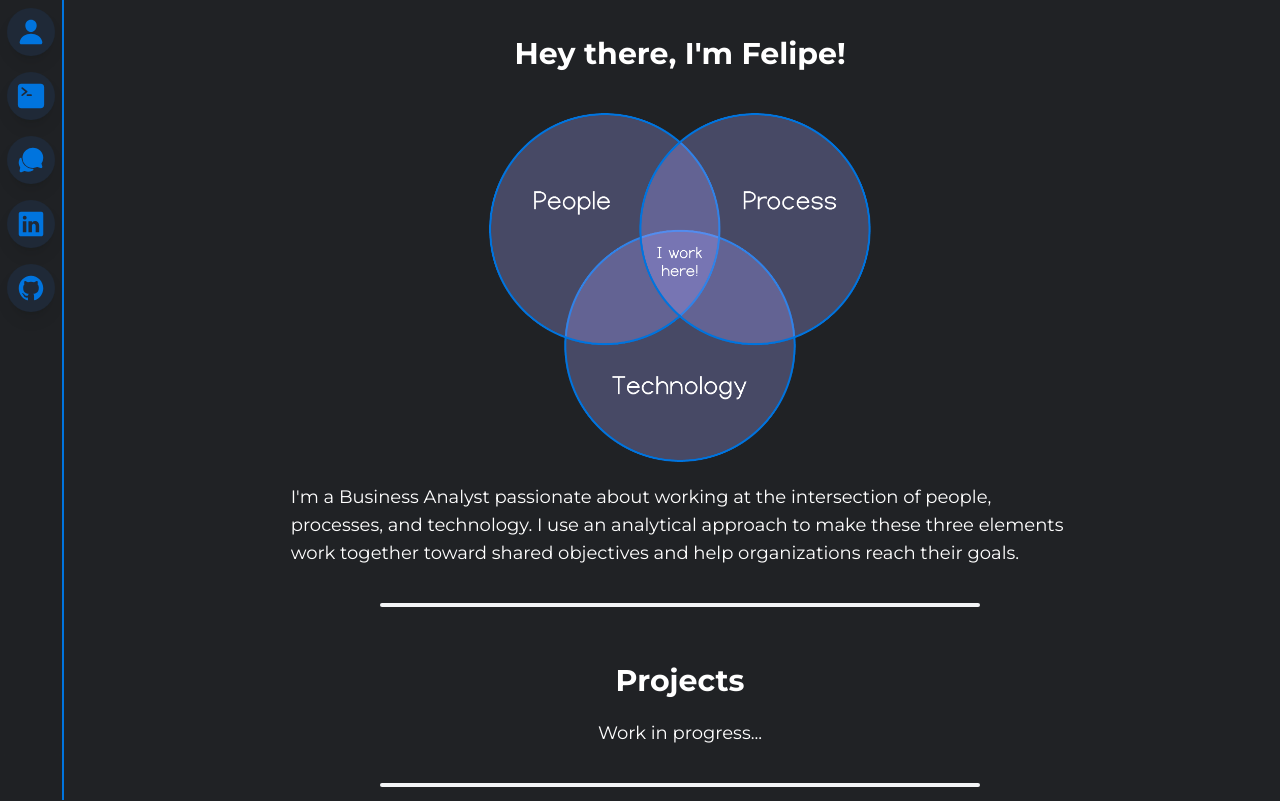
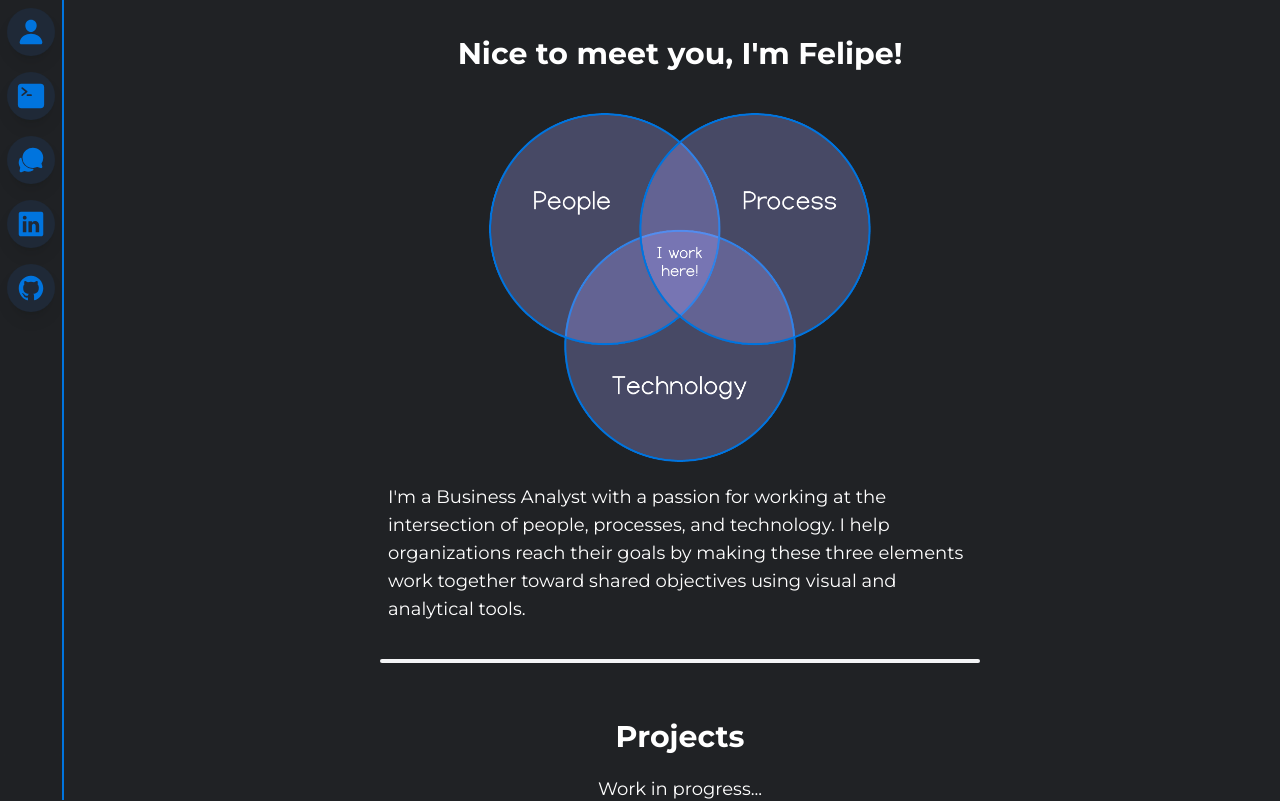
Before and after one commit to fmeneses-graca/my-website, a Next.js app: page / in a window 1280 px wide. Shown: the top 801 px of the page. Built offline with nearby package versions, Linux system fonts and the light colour scheme.

Commit message:
Update about section

```diff
--- a/components/AboutSection.js
+++ b/components/AboutSection.js
@@ -6,13 +6,14 @@ export default function AboutSection() {
         <div id="about" className="section-container">
             <div className="flex-col">
                 <h1 className="mx-auto">
-                    Hey there, I&apos;m Felipe!
+                    Nice to meet you, I&apos;m Felipe!
                 </h1>
 
                 <Image src={pptFramework} alt="People Process Technology Framework" width='400' className="mx-auto my-3"/>
 
-                <p className="md:w-2/3 md:mx-auto">
-                    I&apos;m a Business Analyst passionate about working at the intersection of people, processes, and technology. I use an analytical approach to make these three elements work together toward shared objectives and help organizations reach their goals.
+                <p className="md:w-1/2 md:mx-auto">
+                    I&apos;m a Business Analyst with a passion for working at the intersection of people, processes, and technology.
+                    I help organizations reach their goals by making these three elements work together toward shared objectives using visual and analytical tools.
                 </p>
             </div>
         </div>
```
